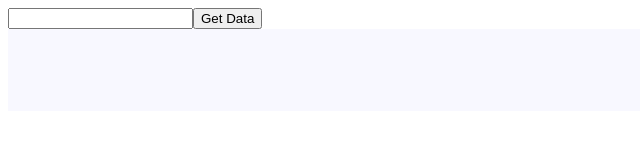
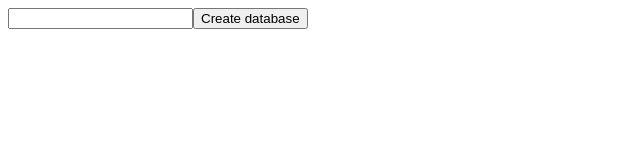
Before and after one commit to maitrakhatri/rxdb, a React (Vite) app: page / in a window 1280 px wide. Shown: the top 160 px of the page, without its empty margins (0-640 px from the left). Built offline with nearby package versions, Linux system fonts and the light colour scheme; what rxdb would draw is missing.

Commit message:
feat: send a doc to couchDB after 10 updates

```diff
--- a/package.json
+++ b/package.json
@@ -13,6 +13,7 @@
     "@tiptap/pm": "^2.0.4",
     "@tiptap/react": "^2.0.4",
     "@tiptap/starter-kit": "^2.0.4",
+    "axios": "^1.4.0",
     "react": "^18.2.0",
     "react-dom": "^18.2.0",
     "rxdb": "^14.15.1",
--- a/src/App.tsx
+++ b/src/App.tsx
@@ -1,32 +1,50 @@
 import { useState } from "react";
 import "./App.css";
 import Tiptap from "./TipTap";
-import { fileversedb } from "./database";
-import { Content } from "@tiptap/react";
+// import { fileversedb } from "./database";
+// import { Content } from "@tiptap/react";
+import axios from "axios";
 
 function App() {
   const [id, setId] = useState<number>(0);
-  const [loadedContent, setLoadedContent] = useState<Content>();
+  // const [loadedContent, setLoadedContent] = useState<Content>();
+  const [latestRev, setLatestRev] = useState<string>();
 
-  const getData = async (id: number) => {
-    const foundDocuments = await fileversedb.collabdocs
-      .find({
-        selector: {
-          id: {
-            $eq: id,
-          },
-        },
-        sort: [{ timestamp: "desc" }],
-      })
-      .exec();
+  // const getData = async (id: number) => {
+  //   const foundDocuments = await fileversedb.collabdocs
+  //     .find({
+  //       selector: {
+  //         id: {
+  //           $eq: id,
+  //         },
+  //       },
+  //       sort: [{ timestamp: "desc" }],
+  //     })
+  //     .exec();
 
-    setLoadedContent(foundDocuments[0]._data.content);
+  //   setLoadedContent(foundDocuments[0]._data.content);
+  // };
+
+  const createDatabase = async () => {
+    try {
+      const response = await axios.put(
+        `http://127.0.0.1:5984/fileversedb/${id}`,
+        {
+          content: {},
+        }
+      );
+      setLatestRev(response.data.rev);
+    } catch (err) {
+      console.log(err);
+    }
   };
+
   return (
     <div className="App">
       <input type="number" onChange={(e) => setId(Number(e.target.value))} />
-      <button onClick={() => getData(id)}>Get Data</button>
-      <Tiptap id={id} loadedContent={loadedContent} />
+      {/* <button onClick={() => getData(id)}>Get Data</button> */}
+      <button onClick={() => createDatabase()}>Create database</button>
+      {latestRev && <Tiptap id={id} rev={latestRev} />}
     </div>
   );
 }
--- a/src/TipTap.tsx
+++ b/src/TipTap.tsx
@@ -1,29 +1,66 @@
 import { useEditor, EditorContent, Content } from "@tiptap/react";
 import StarterKit from "@tiptap/starter-kit";
 import { fileversedb } from "./database";
-import { useEffect } from "react";
-
-const addData = async ({ content, id }: { content: unknown; id: number }) => {
-  await fileversedb.collabdocs.insert({
-    id,
-    content,
-    timestamp: new Date().toISOString(),
-  });
-};
+import { useEffect, useState } from "react";
+import axios from "axios";
 
 const Tiptap = ({
   id,
   loadedContent,
+  rev,
 }: {
   id: number;
-  loadedContent: Content | undefined;
+  loadedContent?: Content | undefined;
+  rev: string;
 }) => {
+  const [counter, setCounter] = useState<number>(0);
+  const [latestRev, setLatestRev] = useState<string>(rev);
+  const [editorContent, setEditorContent] = useState<Content>();
+
+  const sendToCouchdb = async ({
+    latestRev,
+    content,
+  }: {
+    latestRev: string;
+    content: Content;
+  }) => {
+    try {
+      const response = await axios.put(
+        `http://127.0.0.1:5984/fileversedb/${id}`,
+        {
+          _rev: latestRev,
+          content,
+        }
+      );
+      setLatestRev(response.data.rev);
+      setCounter(0);
+    } catch (err) {
+      console.log(err);
+    }
+  };
+
+  useEffect(() => {
+    if (counter === 10) {
+      if (editorContent) sendToCouchdb({ latestRev, content: editorContent });
+    }
+  }, [counter]);
+
+  const addData = async ({ content, id }: { content: unknown; id: number }) => {
+    await fileversedb.collabdocs.insert({
+      id,
+      content,
+      timestamp: new Date().toISOString(),
+    });
+    setCounter((counter) => counter + 1);
+  };
+
   const editor = useEditor({
     extensions: [StarterKit],
     content: "<p> New Document </p>",
     onUpdate: () => {
       const content = editor?.getJSON();
       addData({ content, id });
+      setEditorContent(content);
     },
   });
 
```
Also changed, not shown: 1 other file (tests, documents, lock files or other folders).
